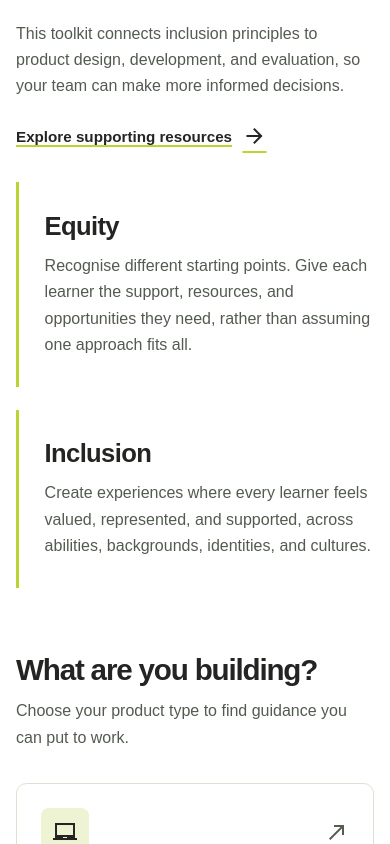
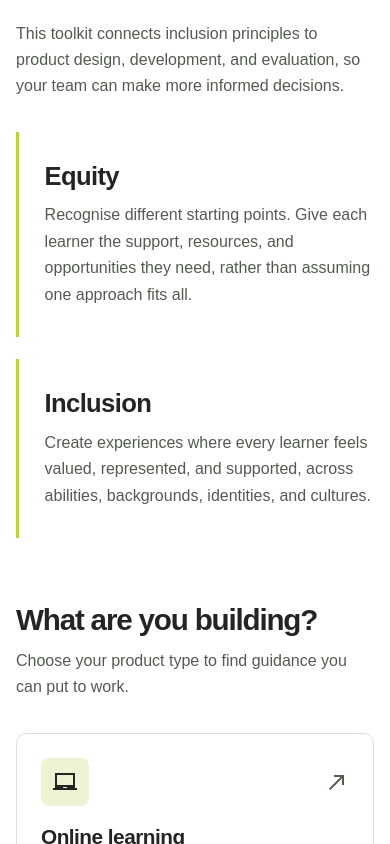
Before and after one commit to Vincent-mutwiri/Accesibility-Toolkit, a React (Vite) app: page /#/ in a window 390 px wide. Shown: the part 1220-2064 px from the top of the page. Built offline with nearby package versions, Linux system fonts and the light colour scheme.

Commit message:
Fixed the Good design margin and layout

```diff
--- a/index.css
+++ b/index.css
@@ -144,11 +144,11 @@
   .learner-action { display: flex; align-items: center; justify-content: space-between; color: #BAD531; font-size: .8rem; font-weight: 600; }
   .learner-action .material-icons { font-size: 1.15rem; }
   .learner-card:hover h3 { text-decoration: underline; text-underline-offset: .2em; }
-  .foundations-section { display: grid; grid-template-columns: 1fr 1fr; gap: 6rem; padding-block: 5.5rem; }
+  .foundations-section { padding-block: 5.5rem; }
+  .foundations-inner { display: flex; flex-direction: column; gap: 3.5rem; }
   .foundations-intro > p { margin-top: 1.3rem; color: var(--muted); }
-  .foundations-intro .text-link { margin-top: 1.5rem; }
+  .foundation-definitions { display: grid; grid-template-columns: 1fr 1fr; gap: 2rem; }
   .foundation-definitions article { padding: 1.8rem 0 1.8rem 1.6rem; border-left: 3px solid #BAD531; }
-  .foundation-definitions article + article { margin-top: 1.4rem; }
   .foundation-definitions h3 { font-size: 1.6rem; font-weight: 700; }
   .foundation-definitions p { color: var(--muted); margin-top: .7rem; }
   .audience-section { padding-block: 2.5rem 5rem; display: grid; grid-template-columns: 1fr 1fr; gap: 6rem; }
@@ -201,7 +201,8 @@
   .hero-note { margin: 1.4rem; width: calc(100% - 2.8rem); padding: 1.4rem; }
   .hero-note h2 { font-size: 1.6rem; }
   .learner-layout { gap: 3rem; }
-  .foundations-section, .audience-section { gap: 3rem; }
+  .foundations-inner { gap: 3rem; }
+  .audience-section { gap: 3rem; }
 }
 @media (max-width: 760px) {
   .site-container { width: min(100% - 2rem, 76rem); }
@@ -230,7 +231,10 @@
   .learner-intro h2 { max-width: none; }
   .learner-intro p { max-width: 55ch; }
   .learner-mark { margin-bottom: 1rem; }
-  .foundations-section, .audience-section { grid-template-columns: 1fr; gap: 2rem; padding-block: 3rem; }
+  .foundations-section { padding-block: 3rem; }
+  .foundations-inner { gap: 2rem; }
+  .audience-section { gap: 2rem; padding-block: 3rem; }
+  .foundation-definitions { grid-template-columns: 1fr; gap: 1.4rem; }
   .feedback-band-inner { flex-direction: column; align-items: flex-start; gap: 1.5rem; }
   .footer-main { grid-template-columns: 1fr 1fr; gap: 2.5rem; }
   .footer-main > div:first-child { grid-column: 1 / -1; }
--- a/pages/LandingPage.tsx
+++ b/pages/LandingPage.tsx
@@ -22,9 +22,11 @@ const LandingPage: React.FC = () => <>
       <div className="hero-audience"><span className="material-icons" aria-hidden="true">groups</span><span>For educators, designers, and EdTech product teams.</span></div>
     </div><div className="hero-art"><div className="hero-pattern" aria-hidden="true" /><div className="hero-note"><span className="material-icons" aria-hidden="true">diversity_3</span><h2>Different learners.<br />Shared possibilities.</h2><p>Make room for more ways to learn.</p></div></div>
   </section>
-  <section className="foundations-section site-container" aria-labelledby="foundations-title">
-    <div className="foundations-intro"><h2 id="foundations-title">Good design considers everyone.</h2><p>Innovation alone does not remove barriers. Limited connectivity, low-resource settings, and inaccessible interfaces can prevent learners from taking part.</p><p>This toolkit connects inclusion principles to product design, development, and evaluation, so your team can make more informed decisions.</p><Link to="/resources" className="text-link">Explore supporting resources <span className="material-icons" aria-hidden="true">arrow_forward</span></Link></div>
+  <section className="foundations-section" aria-labelledby="foundations-title">
+    <div className="site-container foundations-inner">
+    <div className="foundations-intro"><h2 id="foundations-title">Good design considers everyone.</h2><p>Innovation alone does not remove barriers. Limited connectivity, low-resource settings, and inaccessible interfaces can prevent learners from taking part.</p><p>This toolkit connects inclusion principles to product design, development, and evaluation, so your team can make more informed decisions.</p></div>
     <div className="foundation-definitions"><article><h3>Equity</h3><p>Recognise different starting points. Give each learner the support, resources, and opportunities they need, rather than assuming one approach fits all.</p></article><article><h3>Inclusion</h3><p>Create experiences where every learner feels valued, represented, and supported, across abilities, backgrounds, identities, and cultures.</p></article></div>
+    </div>
   </section>
   <section id="product-guides" className="product-section site-container" aria-labelledby="products-title">
     <div className="section-heading"><div><h2 id="products-title">What are you building?</h2><p>Choose your product type to find guidance you can put to work.</p></div><span className="section-count">6 product guides</span></div>
```
